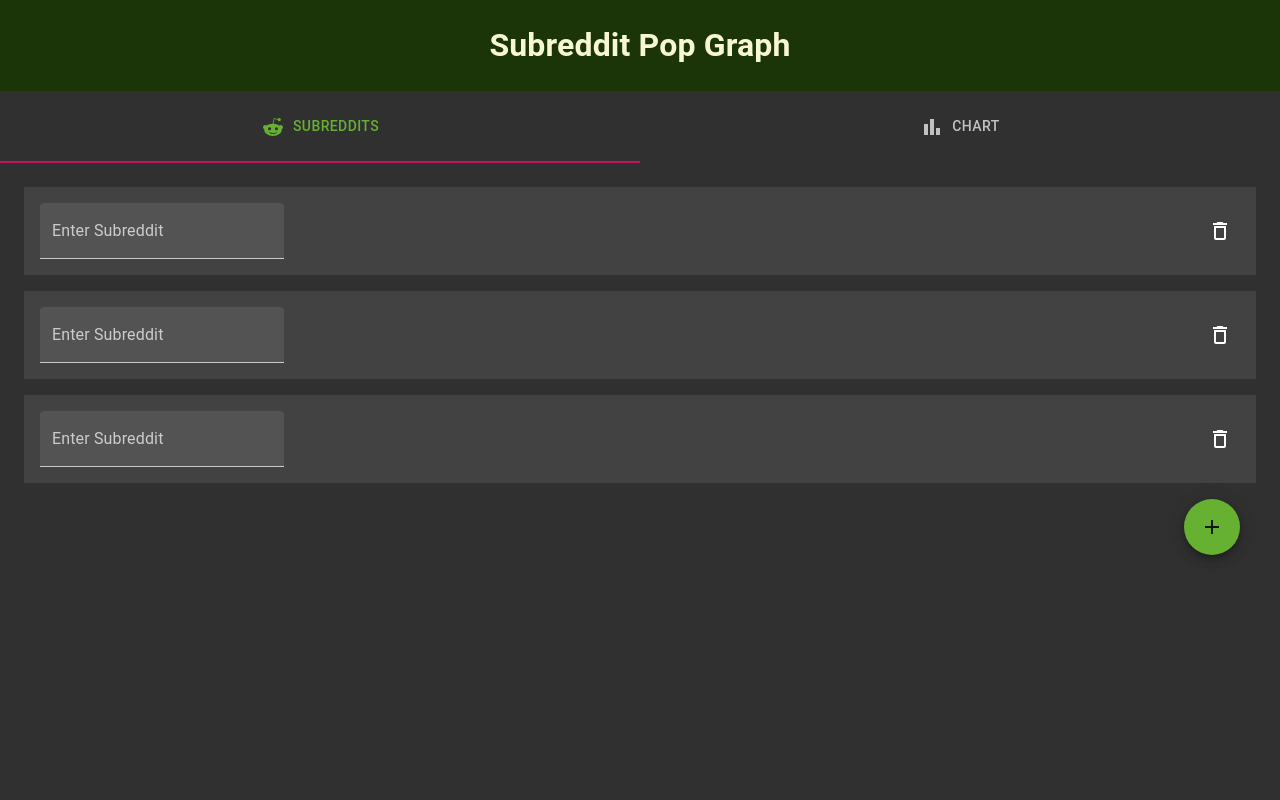
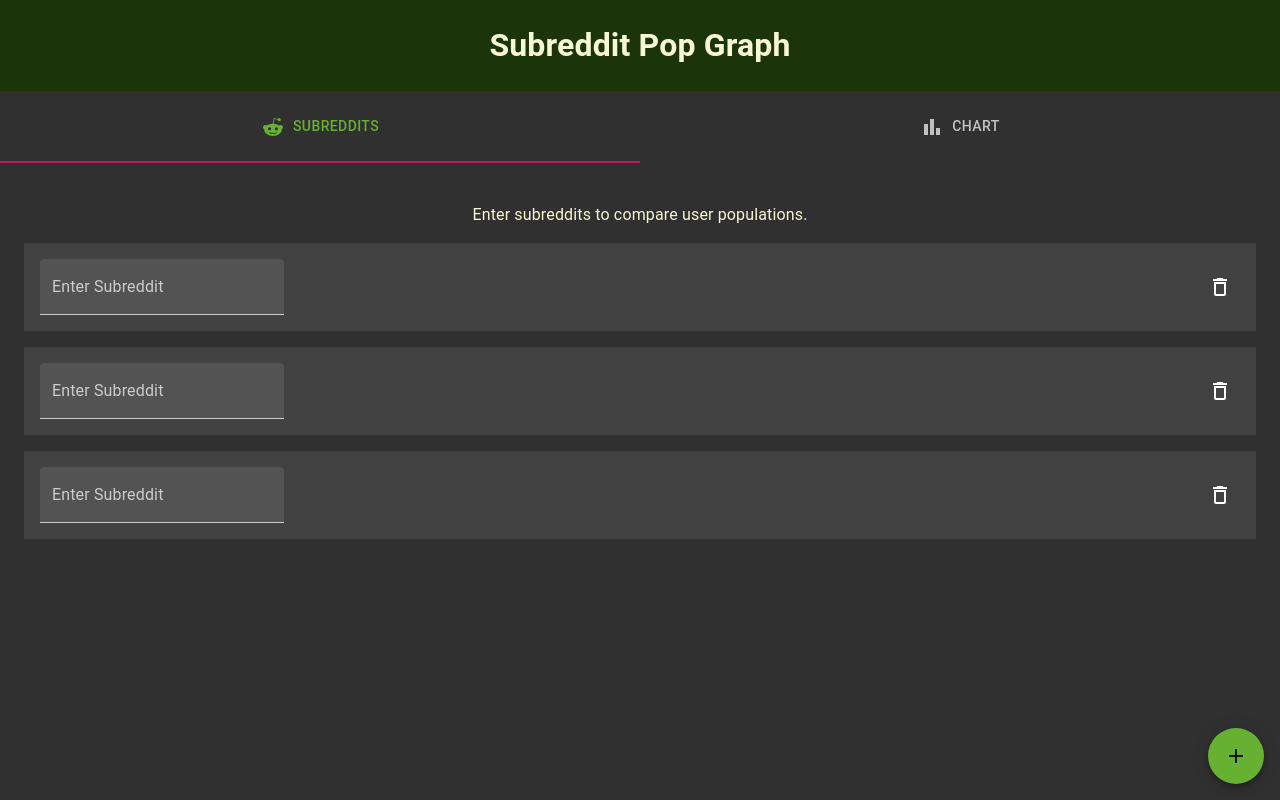
Before and after one commit to caseydulong/subreddit-pop-graph, a React (Create React App) app: page / in a window 1280 px wide. Built offline with nearby package versions, Linux system fonts and the light colour scheme; no server answers.

Commit message:
- Moves Add Subreddit button to FAB - App subheader moved to paragraph here

```diff
--- a/src/AddSubreddits.js
+++ b/src/AddSubreddits.js
@@ -36,11 +36,12 @@
 
     return (
       <div className='Add-subreddits'>
+      <p>Enter subreddits to compare user populations.</p>
         <div class='Add-subreddits-container'>
           {subreddits}
         </div>
         <Fab
-          sx={{ alignSelf: 'end', marginBottom: '1rem', marginRight: '1rem' }}
+          sx={{ position: 'fixed', bottom: '0', right: '0', margin: '1rem' }}
           color='primary'
           onClick={this.props.newSubreddit} >
           <AddIcon />
```
